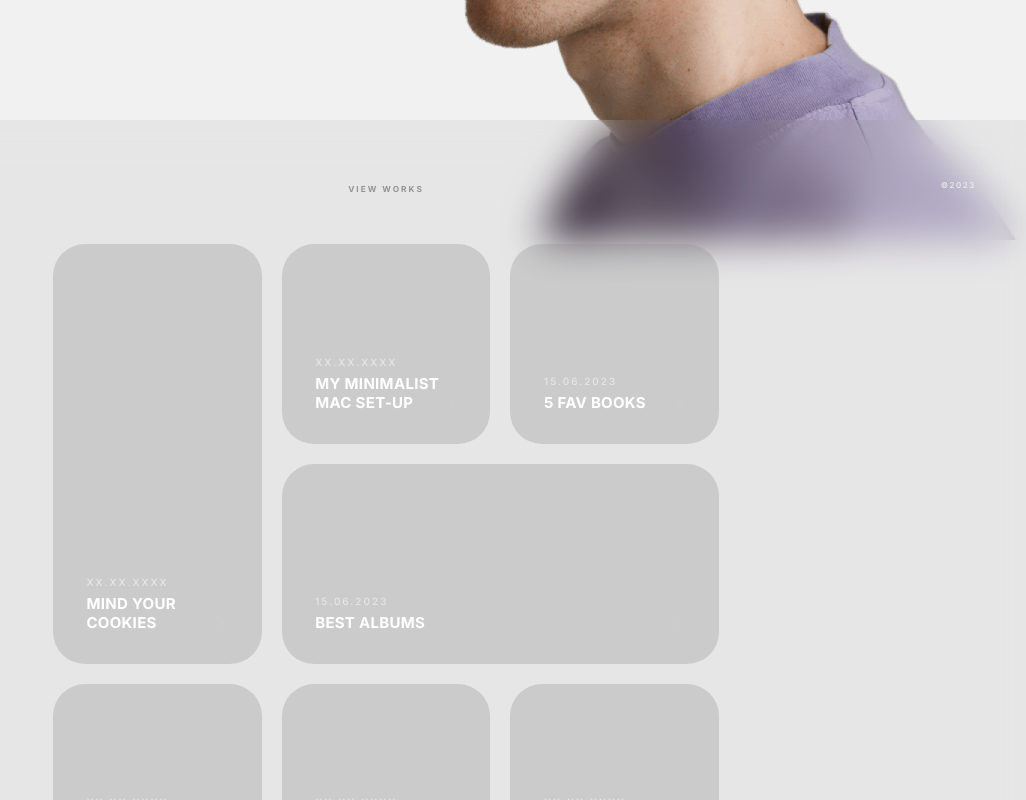
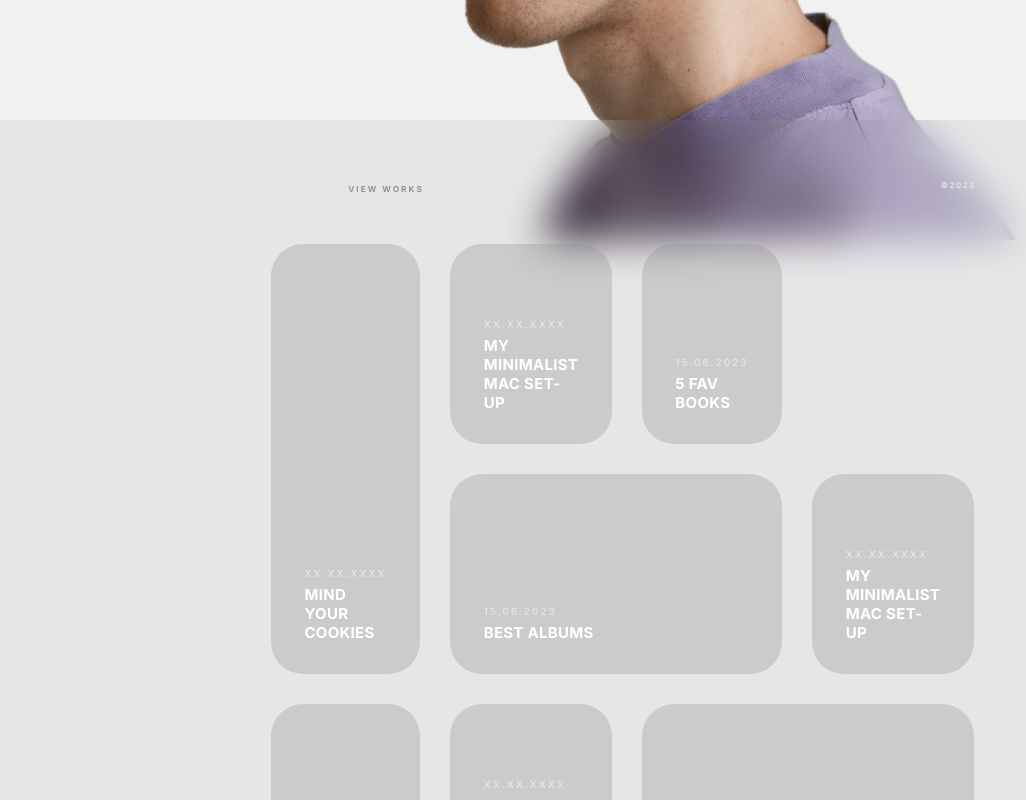
Before and after one commit to aeonyuonmiller/folioz, a Next.js app: page / in a window 1280 px wide. Shown: the part 560-1360 px from the top of the page, without its empty margins (254-1280 px from the left). Built offline with nearby package versions, Linux system fonts and the light colour scheme.

Commit message:
changed icon

```diff
--- a/src/app/Components/Card.jsx
+++ b/src/app/Components/Card.jsx
@@ -1,5 +1,5 @@
 import { motion } from "framer-motion"
-import Chevron_Right from "../Components/Icons/Chevron_Right"
+import Arrow from "../Components/Icons/Arrow"
 
 const Card = ({title, date}) => {
   return (
@@ -9,14 +9,14 @@ const Card = ({title, date}) => {
       exit={{ opacity:0, scale:0 }}
       viewport={{  margin: "20%", once: false }}
       transition={{ type: "spring", stiffness: 400, damping: 10, staggerChildren: 0.1 }}
-      whileHover={{ scale: 1.015, y: -2 }}
+      whileHover={{ scale: 1.015 }}
     >
       <div className="content">
         <p>{date}</p>
         <h2>{title}</h2>
       </div>
       <span>
-        <Chevron_Right color="#ccc" />
+        <Arrow color="#ccc" />
       </span>
     </motion.div>
   )
--- /dev/null
+++ b/src/app/Components/Icons/Arrow.jsx
@@ -0,0 +1,14 @@
+import React from 'react'
+
+export default function Arrow({color}) {
+  return (
+    <svg
+      width="100%"
+      fill="none"
+      viewBox="0 0 19 19"
+      xmlns="http://www.w3.org/2000/svg"
+    >
+	    <path d="M2.02305 18.8818L2.00698 15.1695L11.794 15.1695L0.327603 3.70316L3.04354 0.987226L14.5099 12.4536L14.5019 2.67464L18.2222 2.68268L18.2222 18.8818L2.02305 18.8818Z" fill={color}/>
+    </svg>
+  )
+}
--- a/src/app/globals.css
+++ b/src/app/globals.css
@@ -131,20 +131,23 @@ a {
   color: #939393;
 
   display: flex;
-  justify-content: center;
+  justify-content: end;
 }
 
 .glas h5{
   position: absolute;
+  width: 200px;
+  left: calc(50% - 100px);
   z-index: 5;
 }
 
 .card-grid{
   display: grid;
-  grid-template-columns: 1fr 1fr 1fr;
-  gap: 2em;
+  grid-template-columns: repeat(4, 1fr);
+  gap: 3em;
   margin-top: 6em;
   margin-bottom: 22em;
+  width: 60%;
 }
 
 .card:first-child{
@@ -202,6 +205,9 @@ a {
   right: 3.5em;
   transition: transform ease .2s;
 }
+.card:hover span{
+  transform: translate(5px, 5px);
+}
 
 .card:hover{
   cursor: pointer;
@@ -211,9 +217,6 @@ a {
   color: rgb(39, 39, 39);
 }
 
-.card:hover span{
-  transform: translate(5px, 0);
-}
 
 .portrait{
   position: fixed;
```
